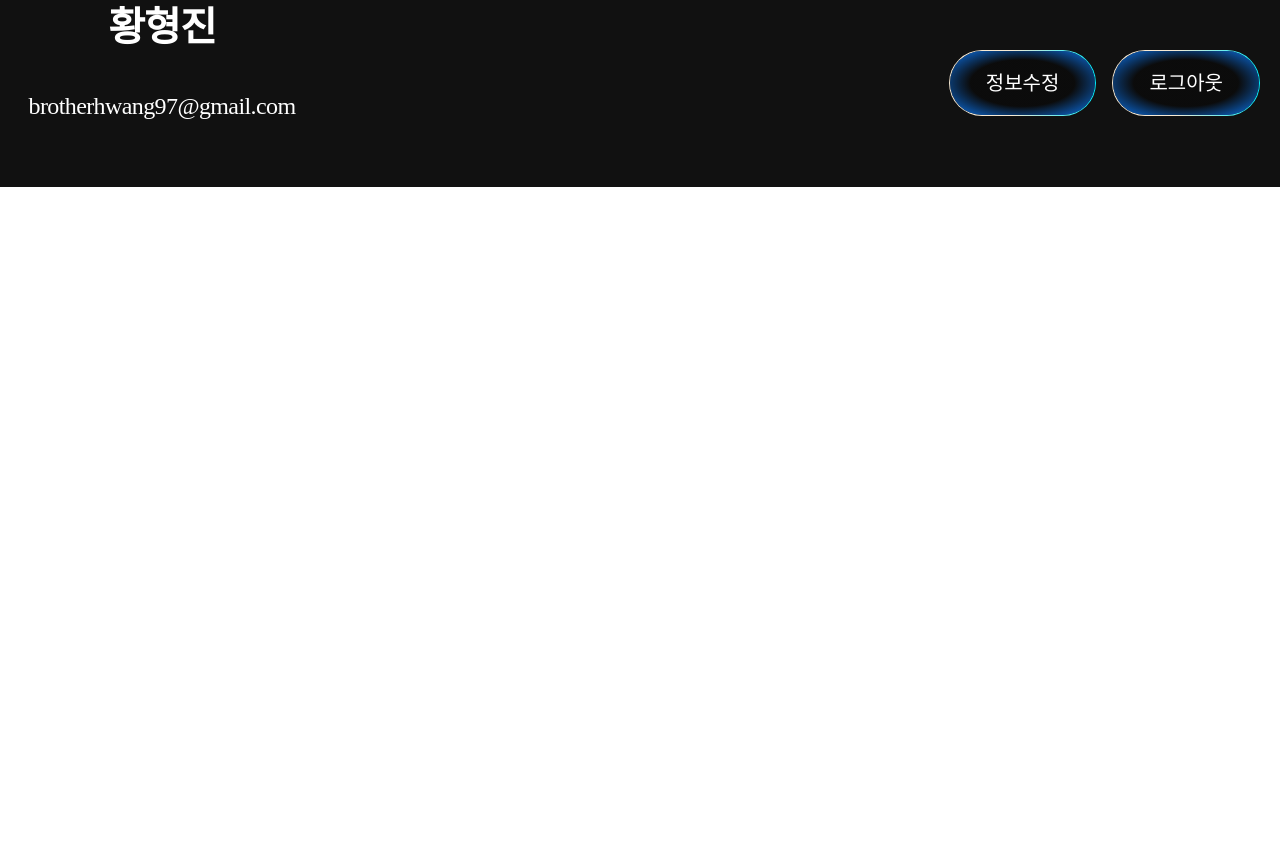
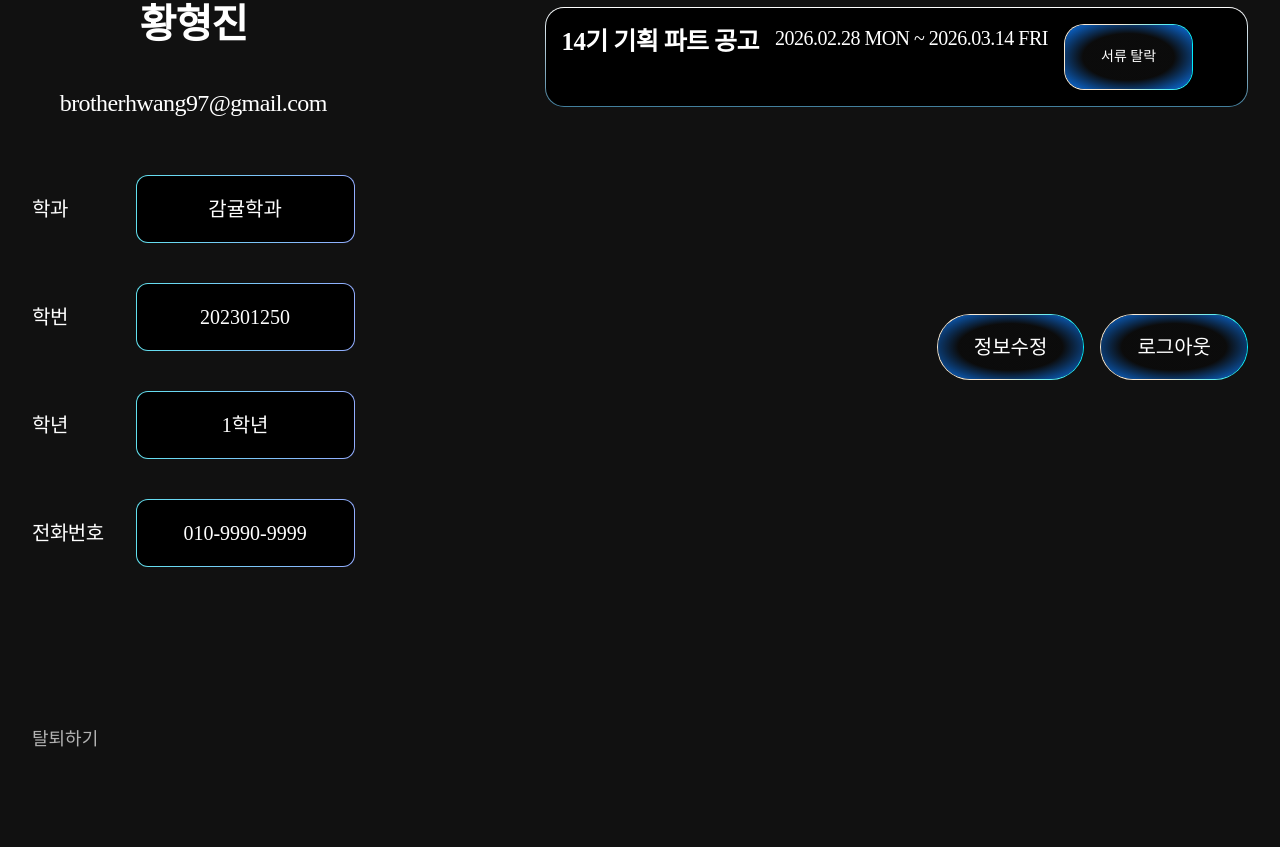
Before and after one commit to likelionknu/apply-page-client, a React (Vite) app: page /my in a window 1280 px wide. Shown: the part 613-1460 px from the top of the page. Before the commit the page ends 800 px from the top, so only its background shows below. Built offline with nearby package versions, Linux system fonts and the light colour scheme; a web font is replaced by a local one.

Commit message:
#20 style: 마이 페이지 왼쪽 섹션

```diff
--- a/src/features/my/pages/MyPage.tsx
+++ b/src/features/my/pages/MyPage.tsx
@@ -1,18 +1,39 @@
 import Header from "../../../shared/components/Header";
 import ApplyItem from "../components/ApplyItem";
 import Button from "../../../shared/components/Button";
+import Footer from "../../../shared/components/Footer";
+import InfoImg from "../assets/info.png";
+import { useState } from "react";
+
+interface InfoItemProps {
+  needWidth?: boolean;
+  children: React.ReactNode;
+}
+
+const InfoItem = ({ needWidth, children }: InfoItemProps) => {
+  const InfoStyle = "w-54.75 text-[20px] leading-6";
+  return (
+    <div
+      className={`info-item-style px-7.5 py-4.5 text-center text-[13px] leading-7.5 font-medium ${needWidth ? InfoStyle : ""}`}
+    >
+      {children}
+    </div>
+  );
+};
 
 function MyPage() {
+  const [data, setData] = useState(false);
+
   return (
     <>
       <Header />
-      <main className="text-white1 min-h-dvh w-full bg-[#111111] pt-40">
-        <div className="mx-auto flex max-w-310 gap-61.25">
-          <section className="">
-            <div className="tracking-tight-custom text-[48px] leading-140 font-semibold">
+      <main className="text-white1 w-full bg-[#111111] pt-40 pb-112">
+        <div className="mx-auto flex max-w-360 gap-47.5 px-8">
+          <section className="flex flex-col gap-19">
+            <div className="tracking-tight-custom text-[40px] leading-140 font-semibold">
               내 프로필
             </div>
-            <div className="mt-17 flex flex-col items-center gap-8.5">
+            <div className="flex flex-col items-center gap-8.5">
               <div className="bg-white1 h-71 w-71 rounded-[50%]"></div>
               <span className="tracking-tight-custom text-[40px] leading-140 font-semibold">
                 황형진
@@ -20,23 +41,68 @@ function MyPage() {
               <span className="tracking-tight-custom text-[24px] leading-140 font-[400px]">
                 brotherhwang97@gmail.com
               </span>
+              <div className="mt-5 flex flex-col items-center">
+                {data ? (
+                  <>
+                    <img
+                      src={InfoImg}
+                      alt="정보 미입력"
+                      className="mb-13.5 w-24.25"
+                    />
+                    <InfoItem>공고에 지원하려면 프로필을 완성해주세요</InfoItem>
+                  </>
+                ) : (
+                  <div className="flex flex-col gap-10">
+                    <div className="flex items-center justify-between">
+                      <label className="tracking-tight-custom mr-8 text-right text-[20px] leading-140 font-medium">
+                        학과
+                      </label>
+                      <InfoItem needWidth={true}>감귤학과</InfoItem>
+                    </div>
+                    <div className="flex items-center justify-between">
+                      <label className="tracking-tight-custom mr-8 text-right text-[20px] leading-140 font-medium">
+                        학번
+                      </label>
+                      <InfoItem needWidth={true}>202301250</InfoItem>
+                    </div>
+                    <div className="flex items-center justify-between">
+                      <label className="tracking-tight-custom mr-8 text-right text-[20px] leading-140 font-medium">
+                        학년
+                      </label>
+                      <InfoItem needWidth={true}>1학년</InfoItem>
+                    </div>
+                    <div className="flex items-center justify-between">
+                      <label className="tracking-tight-custom mr-8 text-right text-[20px] leading-140 font-medium">
+                        전화번호
+                      </label>
+                      <InfoItem needWidth={true}>010-9990-9999</InfoItem>
+                    </div>
+                  </div>
+                )}
+              </div>
             </div>
+            <span className="text-gray1 mt-20 text-[18px] leading-8 font-medium">
+              탈퇴하기
+            </span>
           </section>
           <section className="mt-19.25 flex-1">
             <div className="flex flex-col gap-8.25">
               <div className="tracking-tight-custom text-[32px] leading-140 font-semibold">
                 지원 현황
               </div>
-              <div className="border-sub1 w-full border-4"></div>
+              <div className="border-sub1 w-full border-3"></div>
+              <ApplyItem />
+              <ApplyItem />
               <ApplyItem />
             </div>
-            <div className="mt-[207px] flex justify-end gap-4">
+            <div className="mt-51.75 flex justify-end gap-4">
               <Button>정보수정</Button>
               <Button>로그아웃</Button>
             </div>
           </section>
         </div>
       </main>
+      <Footer />
     </>
   );
 }
--- a/src/shared/styles/global.css
+++ b/src/shared/styles/global.css
@@ -70,7 +70,8 @@
   background-clip: padding-box, border-box;
 }
 
-.info-box {
+/* 마이 페이지 정보 스타일 */
+.info-item-style {
   border: 1.01px solid transparent;
 
   border-radius: 12px;
```
Also changed, not shown: src/features/my/assets/info.png (added).
